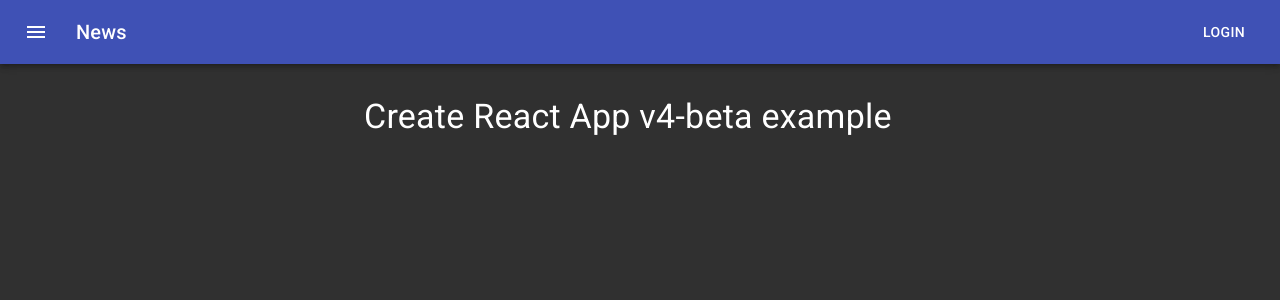
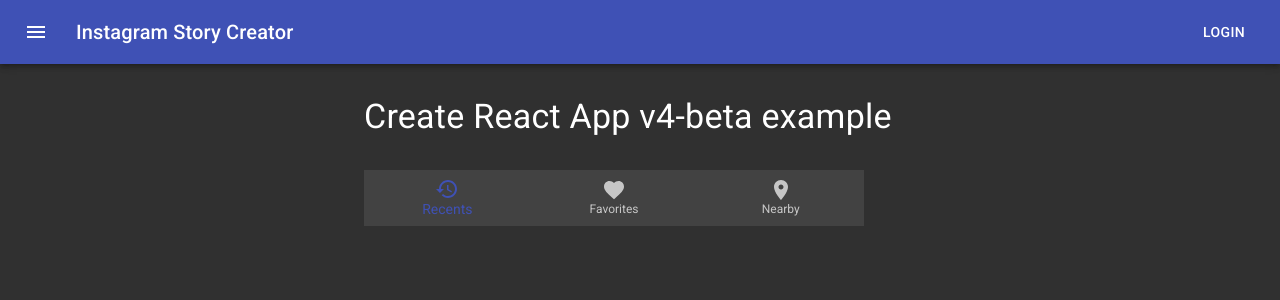
Before and after one commit to sqr/auto-story, a React (Create React App) app in the folder cl/: page / in a window 1280 px wide. Shown: the top 300 px of the page. Built offline with nearby package versions, Linux system fonts and the light colour scheme.

Commit message:
added footer test

```diff
--- /dev/null
+++ b/cl/src/components/Footer.js
@@ -0,0 +1,33 @@
+import React from 'react';
+import { makeStyles } from '@material-ui/core/styles';
+import BottomNavigation from '@material-ui/core/BottomNavigation';
+import BottomNavigationAction from '@material-ui/core/BottomNavigationAction';
+import RestoreIcon from '@material-ui/icons/Restore';
+import FavoriteIcon from '@material-ui/icons/Favorite';
+import LocationOnIcon from '@material-ui/icons/LocationOn';
+
+const useStyles = makeStyles({
+  root: {
+    width: 500,
+  },
+});
+
+export default function Footer() {
+  const classes = useStyles();
+  const [value, setValue] = React.useState(0);
+
+  return (
+    <BottomNavigation
+      value={value}
+      onChange={(event, newValue) => {
+        setValue(newValue);
+      }}
+      showLabels
+      className={classes.root}
+    >
+      <BottomNavigationAction label="Recents" icon={<RestoreIcon />} />
+      <BottomNavigationAction label="Favorites" icon={<FavoriteIcon />} />
+      <BottomNavigationAction label="Nearby" icon={<LocationOnIcon />} />
+    </BottomNavigation>
+  );
+}
--- a/cl/src/components/Header.js
+++ b/cl/src/components/Header.js
@@ -30,7 +30,7 @@
             <MenuIcon />
           </IconButton>
           <Typography variant="h6" className={classes.title}>
-            News
+            Instagram Story Creator
           </Typography>
           <Button color="inherit">Login</Button>
         </Toolbar>
--- a/cl/src/components/Start.js
+++ b/cl/src/components/Start.js
@@ -6,6 +6,7 @@
 import CssBaseline from '@material-ui/core/CssBaseline';
 
 import Header from './Header';
+import Footer from './Footer'
 
 function Start() {
   const darkTheme = createTheme({
@@ -16,14 +17,16 @@
   return (
     <ThemeProvider theme={darkTheme}>
     <CssBaseline/>
-    <Header></Header>
+    <Header/>
       <Container maxWidth="sm">
         <Box my={4}>
           <Typography variant="h4" component="h1" gutterBottom>
             Create React App v4-beta example
           </Typography>
         </Box>
+        <Footer/>
       </Container>
+
     </ThemeProvider>
   );
 }
```
